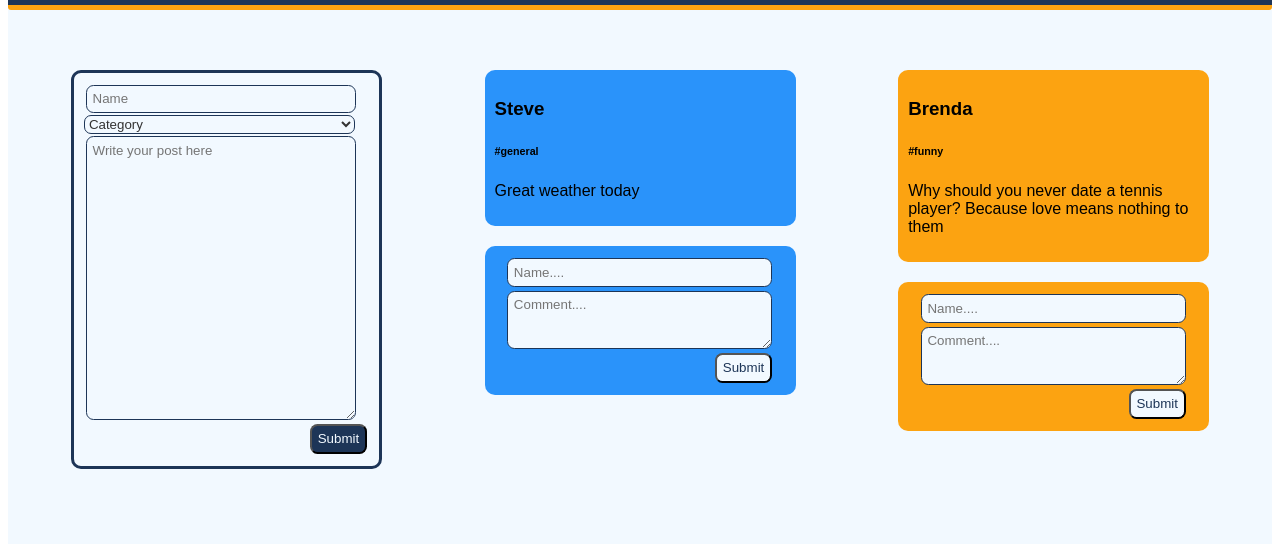
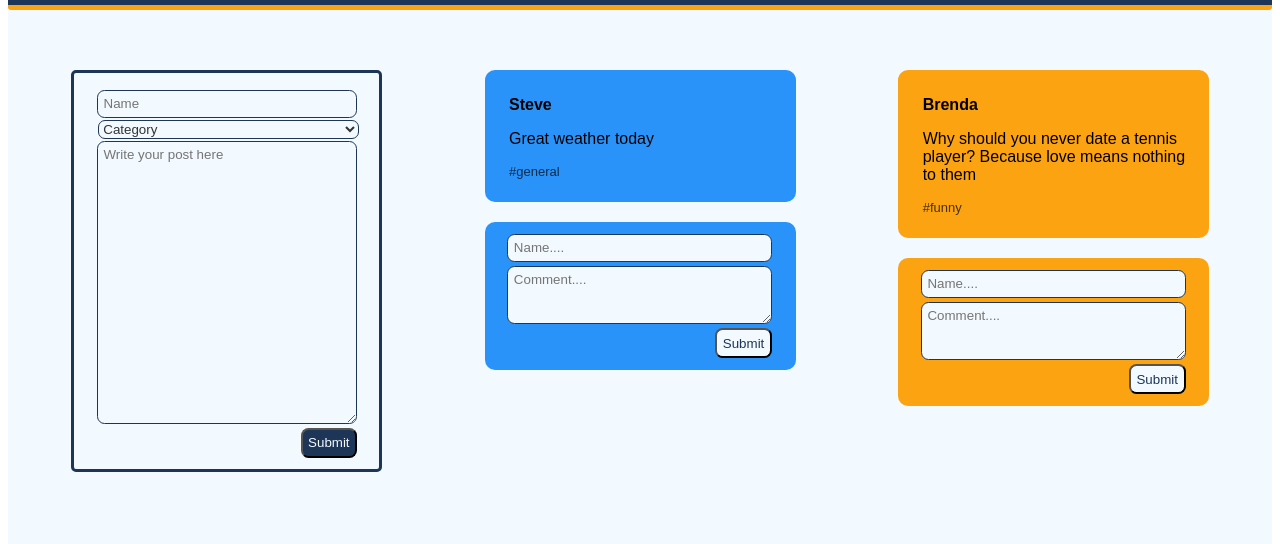
Before and after one commit to bvhadra/BootCampr, a React app in the folder bootcampr/: page / in a window 1280 px wide. Shown: the part 178-722 px from the top of the page. Built offline with nearby package versions, Linux system fonts and the light colour scheme.

Commit message:
worked on padding and text for posts and comments and input form

```diff
--- a/bootcampr/src/components/Comment/Comment.css
+++ b/bootcampr/src/components/Comment/Comment.css
@@ -0,0 +1,12 @@
+#commentname {
+  font-size: 14px;
+  font-weight: bold;
+  margin-bottom: -15px;
+  margin-left: 5%;
+}
+
+#commentcontent {
+  font-size: 14px;
+  margin-bottom: 15px;
+  margin-left: 5%;
+}
--- a/bootcampr/src/components/Comment/Comment.js
+++ b/bootcampr/src/components/Comment/Comment.js
@@ -4,8 +4,8 @@ import "./Comment.css";
 function Comment({ commentName, commentPost }) {
   return (
     <div className="Comment">
-      <p>{commentName}</p>
-      <p>{commentPost}</p>
+      <p id="commentname">{commentName}</p>
+      <p id="commentcontent">{commentPost}</p>
     </div>
   );
 }
--- a/bootcampr/src/components/CommentForm/CommentForm.css
+++ b/bootcampr/src/components/CommentForm/CommentForm.css
@@ -33,7 +33,6 @@ button {
 .comment-form {
   display: flex;
   flex-direction: column;
-  justify-items: right;
   align-items: flex-end;
   margin-right: 4%;
 }
--- a/bootcampr/src/components/InputForm/InputForm.css
+++ b/bootcampr/src/components/InputForm/InputForm.css
@@ -9,14 +9,19 @@
 .inputform {
   display: flex;
   flex-direction: column;
+  align-items: center;
   font-family: arial;
   background-color: var(--off-white);
-  align-items: flex-start;
   border-style: solid;
   border-color: var(--dark-blue);
-  padding: 10px;
-  margin-bottom: 20px;
-  border-radius: 10px;
+}
+
+.inputitems {
+  width: 90%;
+  display: flex;
+  flex-direction: column;
+  align-items: flex-end;
+  margin: 5% 8% 3% 5%;
 }
 
 textarea {
--- a/bootcampr/src/components/InputForm/InputForm.js
+++ b/bootcampr/src/components/InputForm/InputForm.js
@@ -21,6 +21,7 @@ function InputForm({ handleNewPost }) {
 
   return (
     <div className="inputform">
+    <div className="inputitems">
       <input
         type="text"
         name="name"
@@ -52,6 +53,7 @@ function InputForm({ handleNewPost }) {
         maxLength={1000}
       ></textarea>
       <button onClick={handleSubmit}>Submit</button>
+      </div>
     </div>
   );
 }
--- a/bootcampr/src/components/NewPost/NewPost.css
+++ b/bootcampr/src/components/NewPost/NewPost.css
@@ -6,10 +6,9 @@
   --cream: #f1f1e6;
 }
 
-  * {
-    border-radius: 5px;
-  }
-
+* {
+  border-radius: 5px;
+}
 
 .general {
   background-color: var(--light-blue);
@@ -39,3 +38,20 @@
   margin-bottom: 20px;
   border-radius: 10px;
 }
+
+#name {
+  font-size: 16px;
+  font-weight: bold;
+  margin-left: 5%;
+}
+
+#category {
+  font-size: 13px;
+  opacity: 0.7;
+  margin-left: 5%;
+}
+
+#post {
+  font-size: 16px;
+  margin-left: 5%;
+}
--- a/bootcampr/src/components/NewPost/NewPost.js
+++ b/bootcampr/src/components/NewPost/NewPost.js
@@ -7,12 +7,11 @@ function NewPost({ id, name, category, post }) {
   const categoryClassName = `${category}`;
 
   return (
-
     <div>
       <div className={categoryClassName}>
-        <h3>{name}</h3>
-        <h6>#{category}</h6>
+        <p id="name">{name}</p>
         <p id="post">{post}</p>
+        <p id="category">#{category}</p>
       </div>
       <div className={categoryClassName}>
         <CommentList />
```
